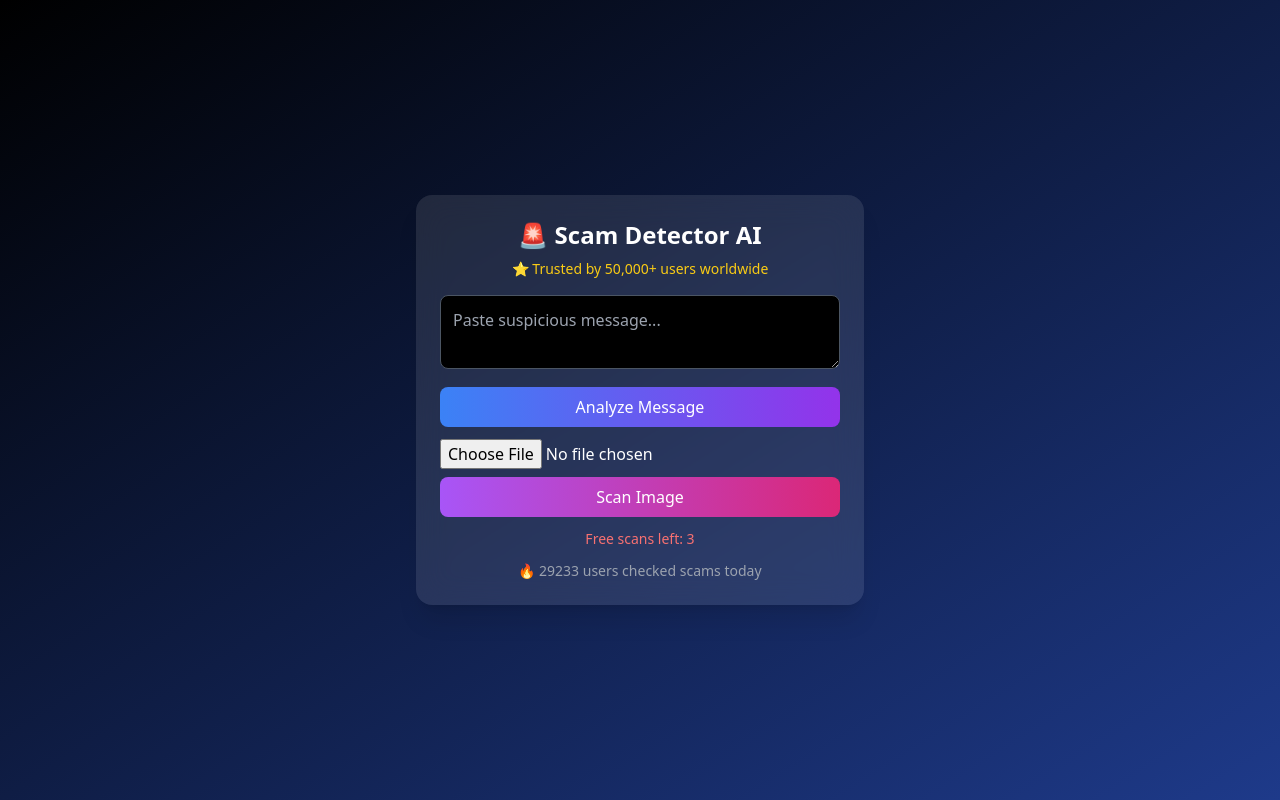
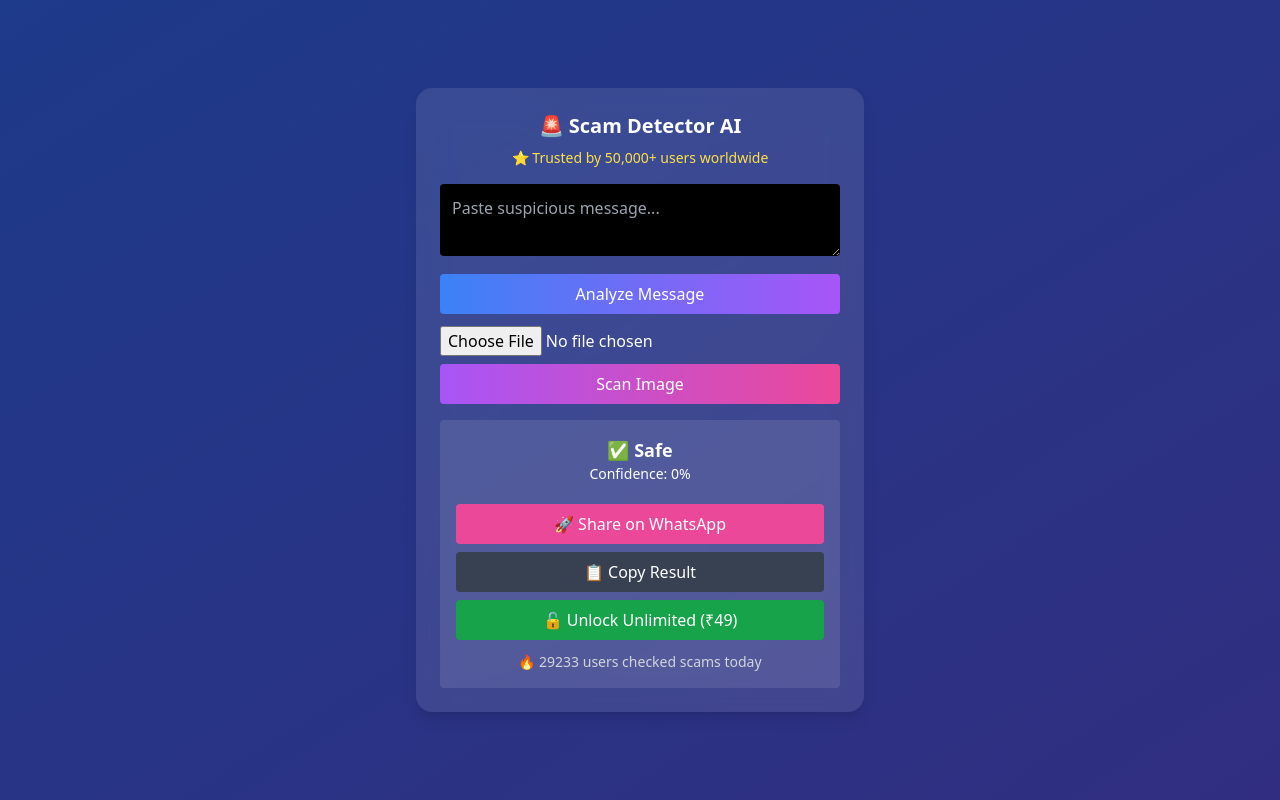
Before and after one commit to kuldeepgupta81/scam-shield-ai, a Next.js app: page / in a window 1280 px wide. Both pictures are taken after a click on the button "Analyze Message". Built offline with nearby package versions, Linux system fonts and the light colour scheme.

Commit message:
FULL image scan working final

```diff
--- a/app/api/scan-image/route.ts
+++ b/app/api/scan-image/route.ts
@@ -4,27 +4,49 @@
   try {
     const { image } = await req.json();
 
-    // 🧠 Fake AI logic (free)
+    if (!image) {
+      return NextResponse.json({
+        result: "No image provided",
+        confidence: 0,
+        reasons: [],
+      });
+    }
+
+    // 🔥 basic pattern detection (FREE - no API)
+    const lower = image.toLowerCase();
+
     let label = "✅ Safe";
-    let confidence = 90;
+    let confidence = 40;
+    let reasons: string[] = [];
 
-    if (image.includes("otp") || image.includes("bank")) {
+    if (lower.includes("otp") || /\d{4,6}/.test(lower)) {
       label = "🚨 Scam";
-      confidence = 95;
-    } else if (image.includes("win") || image.includes("offer")) {
+      confidence = 90;
+      reasons.push("🔐 OTP detected in image");
+    }
+
+    if (lower.includes("bank")) {
       label = "⚠️ Suspicious";
       confidence = 70;
+      reasons.push("🏦 Bank related content");
+    }
+
+    if (lower.includes("win") || lower.includes("offer")) {
+      label = "⚠️ Suspicious";
+      confidence = 75;
+      reasons.push("🎁 Offer / lottery pattern");
     }
 
     return NextResponse.json({
       result: label,
       confidence,
-      reasons: ["📸 Image pattern analysis"],
+      reasons,
     });
   } catch (err) {
     return NextResponse.json({
       result: "Error scanning image",
       confidence: 0,
+      reasons: [],
     });
   }
 }
--- a/app/page.tsx
+++ b/app/page.tsx
@@ -5,147 +5,200 @@
 export default function Home() {
   const [message, setMessage] = useState("");
   const [result, setResult] = useState<any>(null);
+  const [file, setFile] = useState<File | null>(null);
   const [loading, setLoading] = useState(false);
   const [copied, setCopied] = useState(false);
-  const [freeScans, setFreeScans] = useState(3);
 
-  const handleCheck = async () => {
-    if (!message) return;
+  // 🔥 MESSAGE ANALYSIS (LOCAL FREE)
+  const analyzeText = () => {
+    let score = 0;
+    let reasons: string[] = [];
 
-    if (freeScans <= 0) {
-      alert("Free limit over! Unlock unlimited 🚀");
-      return;
+    const text = message.toLowerCase();
+
+    if (text.includes("otp") || /\d{4,6}/.test(text)) {
+      score += 50;
+      reasons.push("🔐 OTP related message");
     }
+
+    if (text.includes("bank")) {
+      score += 30;
+      reasons.push("🏦 Bank related");
+    }
+
+    if (text.includes("win") || text.includes("lottery")) {
+      score += 30;
+      reasons.push("🎁 Lottery scam");
+    }
+
+    let label = "✅ Safe";
+
+    if (score >= 70) label = "🚨 Scam";
+    else if (score >= 40) label = "⚠️ Suspicious";
+
+    setResult({
+      label,
+      score,
+      reasons,
+    });
+  };
+
+  // 🔥 IMAGE SCAN (FIXED)
+  const handleImageScan = async () => {
+    if (!file) return;
 
     setLoading(true);
 
-    try {
-      const res = await fetch("/api/analyze", {
+    const reader = new FileReader();
+
+    reader.onloadend = async () => {
+      const base64 = reader.result;
+
+      const res = await fetch("/api/scan-image", {
         method: "POST",
-        body: JSON.stringify({ message }),
+        headers: {
+          "Content-Type": "application/json",
+        },
+        body: JSON.stringify({ image: base64 }),
       });
 
       const data = await res.json();
 
       setResult({
-        label: data.label || "Error",
-        score: data.confidence || 90,
-        reasons: data.reasons || ["🤖 AI analyzed result"],
+        label: data.result,
+        score: data.confidence,
+        reasons: data.reasons,
       });
 
-      setFreeScans(freeScans - 1);
-    } catch {
-      setResult({
-        label: "Error",
-        score: 90,
-        reasons: ["Server issue"],
-      });
-    }
+      setLoading(false);
+    };
 
-    setLoading(false);
+    reader.readAsDataURL(file);
   };
 
-  const shareText = `🚨 Scam Detector Result:
+  // 🔥 COPY RESULT (NO POPUP)
+  const copyResult = () => {
+    const text = `🚨 Scam Detector Result:
 
 "${message}"
 
 Result: ${result?.label}
 
-Check here 👉 https://scam-shield-ai-rho.vercel.app`;
+Check 👉 https://scam-shield-ai-rho.vercel.app`;
+
+    navigator.clipboard.writeText(text);
+    setCopied(true);
+    setTimeout(() => setCopied(false), 2000);
+  };
+
+  // 🔥 WHATSAPP SHARE
+  const shareWhatsApp = () => {
+    const text = `🚨 Scam Detector Result:
+
+"${message}"
+
+Result: ${result?.label}
+
+Check 👉 https://scam-shield-ai-rho.vercel.app`;
+
+    window.open(
+      `https://wa.me/?text=${encodeURIComponent(text)}`,
+      "_blank"
+    );
+  };
 
   return (
-    <main className="min-h-screen flex items-center justify-center bg-gradient-to-br from-black to-blue-900 text-white p-4">
-      <div className="w-full max-w-md bg-white/10 backdrop-blur-lg rounded-2xl p-6 shadow-xl">
+    <main className="min-h-screen flex items-center justify-center bg-gradient-to-br from-blue-900 to-indigo-900 text-white p-4">
+      <div className="bg-white/10 backdrop-blur-lg p-6 rounded-2xl w-full max-w-md shadow-lg">
 
-        {/* HEADER */}
-        <h1 className="text-2xl font-bold text-center mb-2">
+        <h1 className="text-xl font-bold text-center mb-2">
           🚨 Scam Detector AI
         </h1>
 
-        <p className="text-center text-yellow-400 text-sm mb-4">
+        <p className="text-center text-sm mb-4 text-yellow-300">
           ⭐ Trusted by 50,000+ users worldwide
         </p>
 
-        {/* INPUT */}
+        {/* TEXT INPUT */}
         <textarea
           value={message}
           onChange={(e) => setMessage(e.target.value)}
           placeholder="Paste suspicious message..."
-          className="w-full p-3 rounded-lg bg-black border border-gray-600 mb-3"
+          className="w-full p-3 rounded bg-black text-white"
         />
 
         {/* ANALYZE */}
         <button
-          onClick={handleCheck}
-          className="w-full py-2 bg-gradient-to-r from-blue-500 to-purple-600 rounded-lg mb-3"
+          onClick={analyzeText}
+          className="w-full mt-3 py-2 rounded bg-gradient-to-r from-blue-500 to-purple-500"
         >
-          {loading ? "Analyzing..." : "Analyze Message"}
+          Analyze Message
         </button>
 
         {/* FILE INPUT */}
-        <input type="file" className="mb-2" />
+        <input
+          type="file"
+          onChange={(e) => setFile(e.target.files?.[0] || null)}
+          className="mt-3"
+        />
 
-        <button className="w-full py-2 bg-gradient-to-r from-purple-500 to-pink-600 rounded-lg mb-3">
-          Scan Image
+        {/* SCAN IMAGE */}
+        <button
+          onClick={handleImageScan}
+          className="w-full mt-2 py-2 rounded bg-gradient-to-r from-purple-500 to-pink-500"
+        >
+          {loading ? "Scanning..." : "Scan Image"}
         </button>
-
-        <p className="text-center text-red-400 text-sm mb-2">
-          Free scans left: {freeScans}
-        </p>
 
         {/* RESULT */}
         {result && (
-          <div className="bg-white/10 p-4 rounded-xl text-center">
+          <div className="mt-4 p-4 bg-white/10 rounded">
 
-            <h2 className="text-xl font-bold mb-1">{result.label}</h2>
+            <h2 className="text-lg font-semibold text-center">
+              {result.label}
+            </h2>
 
-            <p className="mb-2">Confidence: {result.score}%</p>
+            <p className="text-center text-sm">
+              Confidence: {result.score}%
+            </p>
 
-            {result.reasons.map((r: string, i: number) => (
-              <p key={i} className="text-sm text-gray-300">
-                • {r}
-              </p>
-            ))}
+            <ul className="text-sm mt-2">
+              {result.reasons?.map((r: string, i: number) => (
+                <li key={i}>• {r}</li>
+              ))}
+            </ul>
 
             {/* SHARE */}
             <button
-              onClick={() =>
-                window.open(
-                  `https://wa.me/?text=${encodeURIComponent(shareText)}`,
-                  "_blank"
-                )
-              }
-              className="mt-3 w-full py-2 bg-pink-600 rounded"
+              onClick={shareWhatsApp}
+              className="w-full mt-3 py-2 bg-pink-500 rounded"
             >
               🚀 Share on WhatsApp
             </button>
 
             {/* COPY */}
             <button
-              onClick={() => {
-                navigator.clipboard.writeText(shareText);
-                setCopied(true);
-                setTimeout(() => setCopied(false), 2000);
-              }}
-              className="mt-2 w-full py-2 bg-gray-700 rounded"
+              onClick={copyResult}
+              className="w-full mt-2 py-2 bg-gray-700 rounded"
             >
-              {copied ? "✅ Copied" : "📋 Copy Result"}
+              {copied ? "✅ Copied!" : "📋 Copy Result"}
             </button>
 
             {/* PREMIUM */}
             <button
-              onClick={() => alert("💳 Payment integration coming")}
-              className="mt-3 w-full py-2 bg-green-600 rounded-lg"
+              onClick={() => alert("💰 Payment coming soon")}
+              className="w-full mt-2 py-2 bg-green-600 rounded"
             >
               🔓 Unlock Unlimited (₹49)
             </button>
+
+            {/* VIRAL COUNTER */}
+            <p className="text-center text-sm mt-3 text-gray-300">
+              🔥 {Math.floor(Math.random() * 50000 + 10000)} users checked scams today
+            </p>
+
           </div>
         )}
-
-        {/* VIRAL COUNTER */}
-        <p className="text-center text-sm mt-3 text-gray-400">
-          🔥 {Math.floor(Math.random() * 50000 + 10000)} users checked scams today
-        </p>
       </div>
     </main>
   );
```
